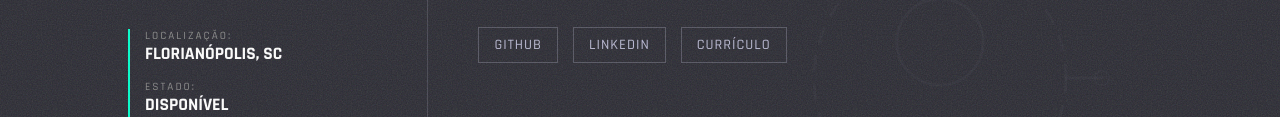
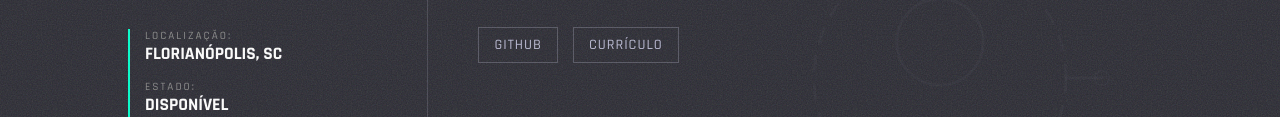
Before and after one commit to caetanorocha1113/Portf-lio, a plain HTML site: page sobre.html in a window 1280 px wide. Shown: the part 542-659 px from the top of the page. Drawn offline with Linux system fonts and the light colour scheme.

Commit message:
arrumado

```diff
--- a/sobre.html
+++ b/sobre.html
@@ -125,7 +125,7 @@
 
                     <div class="redes-sociais" style="margin-top: 25px; display: flex; gap: 15px;">
                         <a href="https://github.com/caetanorocha1113" target="_blank" class="btn-rede link-mag">GITHUB</a>
-                        <a href="www.linkedin.com/in/caetano-rocha-de-oliveira-98b810365" target="_blank" class="btn-rede link-mag">LINKEDIN</a>
+                        <!-- <a href="www.linkedin.com/in/caetano-rocha-de-oliveira-98b810365" target="_blank" class="btn-rede link-mag">LINKEDIN</a> -->
                         <a href="/Photos/Caetano-Currículo.pdf" target="_blank" class="btn-rede link-mag">CURRÍCULO</a>
                     </div>
                 </div>
```
